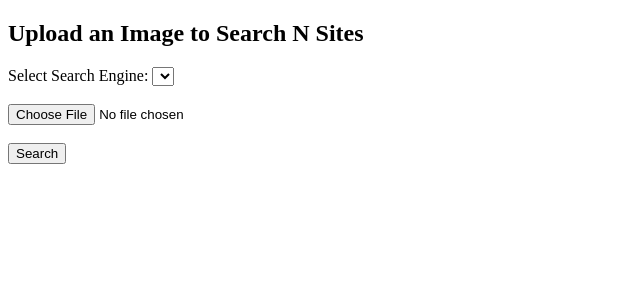
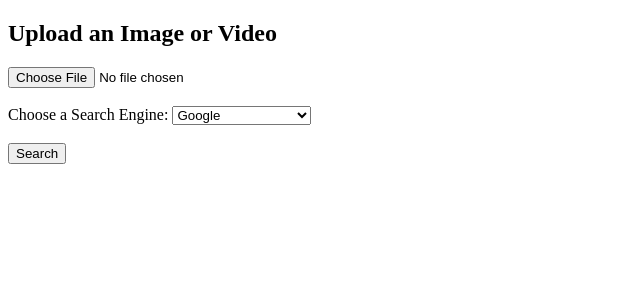
Before and after one commit to hippiebowchang/reverse-image-search, a Flask app: template templates/index.html in a window 1280 px wide. Shown: the top 300 px of the page, without its empty margins (0-640 px from the left). Run offline with Flask 3, Linux system fonts and the light colour scheme; the template is opened without the code that fills it, so the values that code supplies are empty.

Commit message:
Update index.html

```diff
--- a/templates/index.html
+++ b/templates/index.html
@@ -3,20 +3,26 @@
 <head>
     <meta charset="UTF-8">
     <meta name="viewport" content="width=device-width, initial-scale=1.0">
-    <title>N Image Search</title>
+    <title>Reverse Image & Video Search</title>
 </head>
 <body>
-    <h2>Upload an Image to Search N Sites</h2>
-    <form action="/" method="post" enctype="multipart/form-data">
-        <label>Select Search Engine:</label>
-        <select name="search_engine">
-            {% for key, value in search_engines.items() %}
-                <option value="{{ key }}">{{ key.replace("_", " ").title() }}</option>
-            {% endfor %}
+    <h2>Upload an Image or Video</h2>
+
+    <form action="/upload" method="post" enctype="multipart/form-data">
+        <input type="file" name="file" required><br><br>
+
+        <label for="search_engine">Choose a Search Engine:</label>
+        <select name="search_engine" id="search_engine" required>
+            <option value="google">Google</option>
+            <option value="bing">Bing</option>
+            <option value="yandex">Yandex</option>
+            <option value="tineye">TinEye</option>
+            <option value="pimeyes">PimEyes (for faces)</option>
+              <option value="reddit">Reddit</option>
+    <option value="twitter">Twitter</option>
         </select>
         <br><br>
-        <input type="file" name="image" required>
-        <br><br>
+
         <button type="submit">Search</button>
     </form>
 </body>
```
